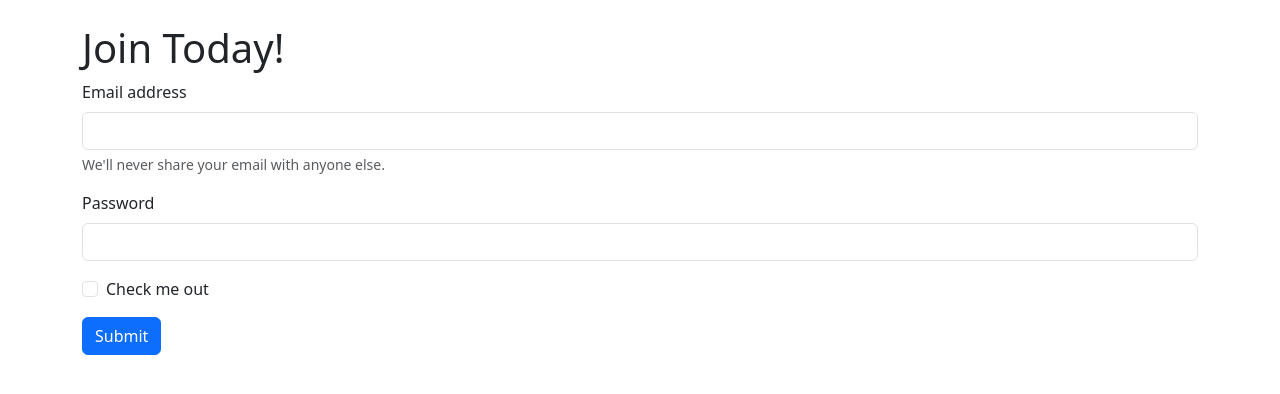
After one commit to sraznoff/djangoTest, a Django app: page /join in a window 1280 px wide. The commit adds this page. Shown: the top 394 px of the page. Run offline with Django 4.2, Linux system fonts and the light colour scheme.

Commit message:
Added a form

```diff
--- /dev/null
+++ b/djangodb/website/templates/base.html
@@ -0,0 +1,16 @@
+<!doctype html>
+<html lang="en">
+  <head>
+    <meta charset="utf-8">
+    <meta name="viewport" content="width=device-width, initial-scale=1">
+    <title>Bootstrap demo</title>
+    <link href="https://cdn.jsdelivr.net/npm/bootstrap@5.3.0-alpha1/dist/css/bootstrap.min.css" rel="stylesheet" integrity="sha384-GLhlTQ8iRABdZLl6O3oVMWSktQOp6b7In1Zl3/Jr59b6EGGoI1aFkw7cmDA6j6gD" crossorigin="anonymous">
+  </head>
+  <body>
+    <div class="container">
+    {% block content %}
+    {% endblock %}
+    </div>
+    <script src="https://cdn.jsdelivr.net/npm/bootstrap@5.3.0-alpha1/dist/js/bootstrap.bundle.min.js" integrity="sha384-w76AqPfDkMBDXo30jS1Sgez6pr3x5MlQ1ZAGC+nuZB+EYdgRZgiwxhTBTkF7CXvN" crossorigin="anonymous"></script>
+  </body>
+</html>
--- a/djangodb/website/templates/home.html
+++ b/djangodb/website/templates/home.html
@@ -1 +1,4 @@
-Hello World!
+<h1>Members Database</h1>
+    {% for item in all %}
+<p>  {{ item.fname }}</p>
+{% endfor %}
--- /dev/null
+++ b/djangodb/website/templates/join.html
@@ -0,0 +1,25 @@
+{% extends 'base.html' %}
+
+{% block content %}
+    <br/>
+    <h1>Join Today!</h1>
+
+    <form>
+        <div class="mb-3">
+          <label for="exampleInputEmail1" class="form-label">Email address</label>
+          <input type="email" class="form-control" id="exampleInputEmail1" aria-describedby="emailHelp">
+          <div id="emailHelp" class="form-text">We'll never share your email with anyone else.</div>
+        </div>
+        <div class="mb-3">
+          <label for="exampleInputPassword1" class="form-label">Password</label>
+          <input type="password" class="form-control" id="exampleInputPassword1">
+        </div>
+        <div class="mb-3 form-check">
+          <input type="checkbox" class="form-check-input" id="exampleCheck1">
+          <label class="form-check-label" for="exampleCheck1">Check me out</label>
+        </div>
+        <button type="submit" class="btn btn-primary">Submit</button>
+      </form>
+
+
+{% endblock %}
--- a/djangodb/website/urls.py
+++ b/djangodb/website/urls.py
@@ -1,5 +1,6 @@
 from django.urls import path
 from . import views
 urlpatterns = [
-    path('', views.home, name="home")
+    path('', views.home, name="home"),
+    path('join', views.join, name="join")
 ]
--- a/djangodb/website/views.py
+++ b/djangodb/website/views.py
@@ -1,4 +1,8 @@
 from django.shortcuts import render
+from .models import Member
+def home(request):
+    all_members = Member.objects.all
+    return render(request, 'home.html', {'all': all_members})
 
-def home(request):
-    return render(request, 'home.html', {})
+def join(request):
+    return render(request, 'join.html', {})
```
